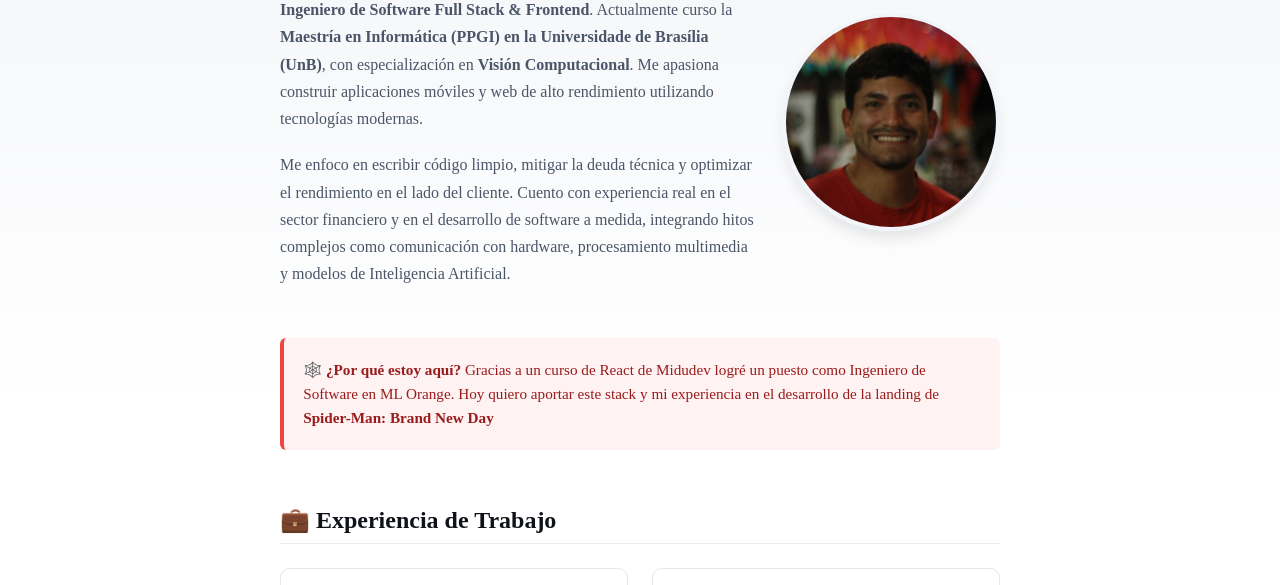
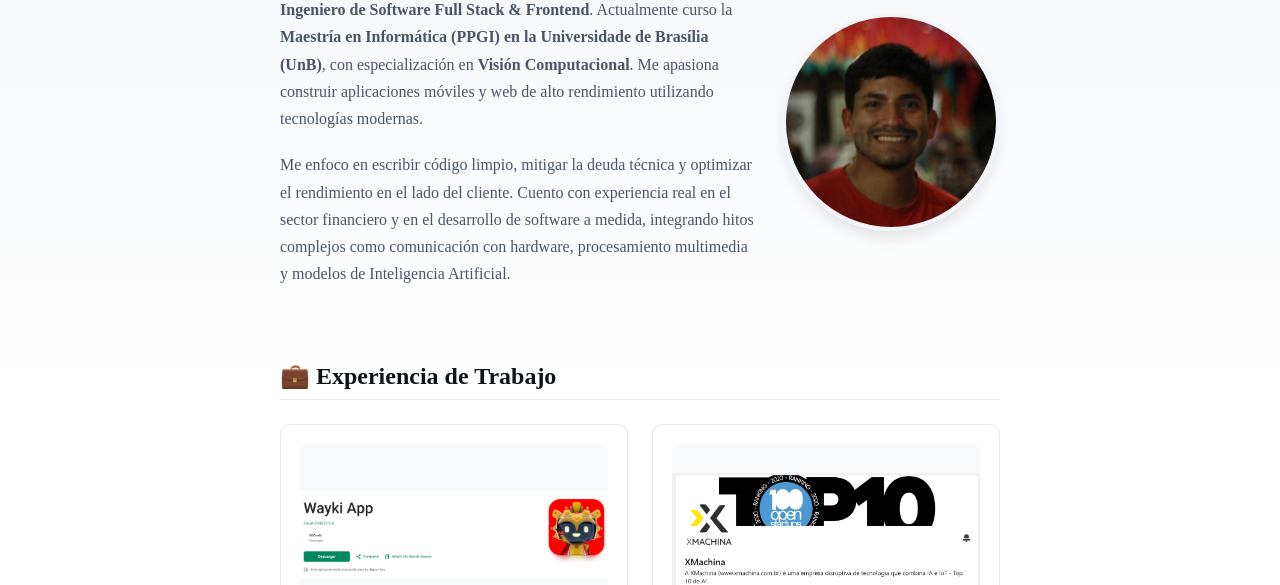
Before and after one commit to ErickAndrewBF/portafolio-erick, an Astro site: page / in a window 1280 px wide. Shown: the part 198-783 px from the top of the page. Built offline with nearby package versions, Linux system fonts and the light colour scheme; Astro itself is replaced by a stand-in of ours.

Commit message:
update: ACtualizacion de portfolio

```diff
--- a/src/pages/index.astro
+++ b/src/pages/index.astro
@@ -249,7 +249,7 @@ import imgPerfil from "../assets/foto_perfil.jpg";
         </div>
       </div>
 
-      <div class="spider-cta">
+      <!-- <div class="spider-cta">
         <p>
           🕸️ <strong>¿Por qué estoy aquí?</strong> Gracias a un curso de React de
           Midudev logré un puesto como Ingeniero de Software en ML Orange. Hoy quiero
@@ -257,7 +257,7 @@ import imgPerfil from "../assets/foto_perfil.jpg";
             >Spider-Man: Brand New Day</strong
           >
         </p>
-      </div>
+      </div> -->
 
       <!-- SECCIÓN 1: EXPERIENCIA -->
       <h2 id="experiencia">💼 Experiencia de Trabajo</h2>
```
